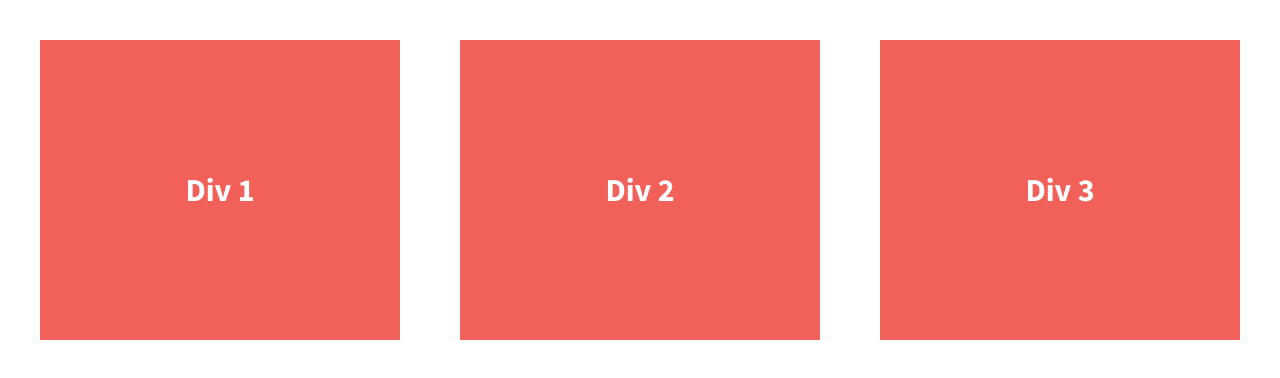
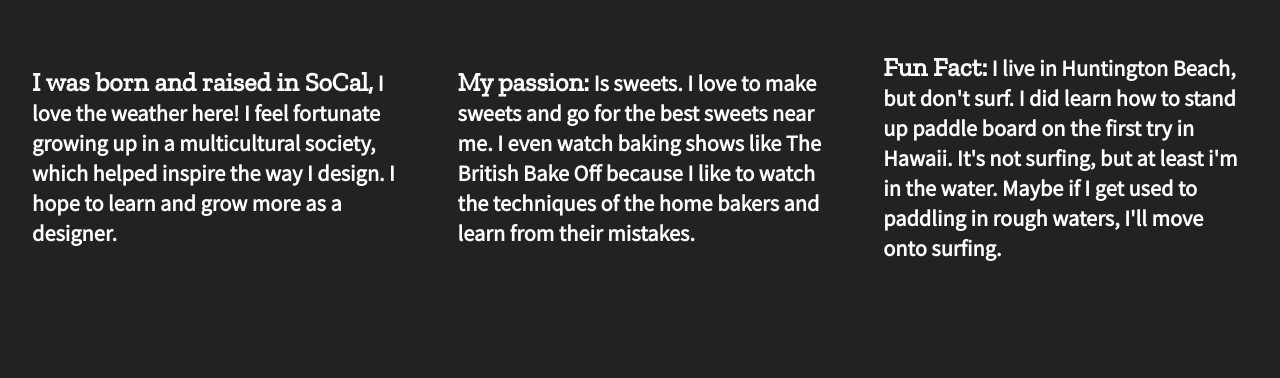
Before and after one commit to berthtam/206-divs-flexbox-starter, a plain HTML site: page index.html in a window 1280 px wide. Drawn offline with nearby package versions, Linux system fonts and the light colour scheme.

Commit message:
Initial commit

```diff
--- a/css/main.css
+++ b/css/main.css
@@ -1,4 +1,4 @@
-/*! HTML5 Boilerplate v5.2.0 | MIT License | https://html5boilerplate.com/ */
+hea/*! HTML5 Boilerplate v5.2.0 | MIT License | https://html5boilerplate.com/ */
 
 /*
  * What follows is the result of much research on cross-browser styling.
@@ -95,41 +95,44 @@ textarea {
    Author's custom styles
    ========================================================================== */
 
-
+/*Large Background Image*/
 html {
-  background-color: #fff;
+  background-color: #222;
   height: 100%;
+  width: 100%;
 }
 
 body {
-  font-family: 'Source Sans Pro', sans-serif;
+  font-family: 'Noto Sans JP', sans-serif;
+  font-weight: 700;
   padding: 2em;
-  font-size: 1.25em;
+  color: #fff;
   height: 100%;
 }
 
 .wrapper {
   /*add display:flex and set justify-content to space-between*/
-  font-weight: 700;
   display: flex;
+  flex-flow: row wrap;
   justify-content: space-between;
+  align-items: center;
 }
 
 .div-1, .div-2, .div-3 {
-  /*give the divs a width of 30%, add display:flex, set justify-content and align-items to center*/
-  color: #fff;
-  line-height: 1.5em;
-  font-size: 1.6em;
-  background-color: #f16059;
-  height: 300px;
   display: flex;
   justify-content: center;
   align-items: center;
+  color: #fff;
+  line-height: 1.5em;
+  font-size: 1.25em;
   width: 30%;
+  height: auto;
 }
 
-
-
+.wrapper span {
+  font-family: 'Zilla Slab', serif;
+  font-size: 1.3em;
+}
 
 /* ==========================================================================
    Helper classes
--- a/index.html
+++ b/index.html
@@ -3,7 +3,7 @@
     <head>
         <meta charset="utf-8">
         <meta http-equiv="x-ua-compatible" content="ie=edge">
-        <title>Make me into a grid!</title>
+        <title>A little bit about me!</title>
         <meta name="description" content="">
         <meta name="viewport" content="width=device-width, initial-scale=1">
 
@@ -13,23 +13,28 @@
         <link rel="stylesheet" href="css/normalize.css">
         <link rel="stylesheet" href="css/main.css">
         <script src="js/vendor/modernizr-2.8.3.min.js"></script>
-        <link href='http://fonts.googleapis.com/css?family=Lora:700' rel='stylesheet' type='text/css'>
-        <link href='http://fonts.googleapis.com/css?family=Source+Sans+Pro:400,700' rel='stylesheet' type='text/css'>
+
+        <link rel="preconnect" href="https://fonts.gstatic.com">
+        <link href="https://fonts.googleapis.com/css2?family=Zilla+Slab&display=swap" rel="stylesheet">
+
+        <link rel="preconnect" href="https://fonts.gstatic.com">
+        <link href="https://fonts.googleapis.com/css2?family=Noto+Sans+JP&family=Zilla+Slab&display=swap" rel="stylesheet">
     </head>
     <body>
         <!--[if lt IE 8]>
             <p class="browserupgrade">You are using an <strong>outdated</strong> browser. Please <a href="http://browsehappy.com/">upgrade your browser</a> to improve your experience.</p>
         <![endif]-->
 
+      <!-- Add your site or application content here -->
         <section class="wrapper">
             <div class="div-1">
-                Div 1
+              <p><span>I was born and raised in SoCal,</span> I love the weather here! I feel fortunate growing up in a multicultural society, which helped inspire the way I design. I hope to learn and grow more as a designer.</p>
             </div>
             <div class="div-2">
-                Div 2
+              <p><span>My passion:</span> Is sweets. I love to make sweets and go for the best sweets near me. I even watch baking shows like The British Bake Off because I like to watch the techniques of the home bakers and learn from their mistakes.</p>
             </div>
             <div class="div-3">
-                Div 3
+              <p><span>Fun Fact:</span> I live in Huntington Beach, but don't surf. I did learn how to stand up paddle board on the first try in Hawaii. It's not surfing, but at least i'm in the water. Maybe if I get used to paddling in rough waters, I'll move onto surfing.</p>
             </div>
         </section>
 
```
Also changed, not shown: 1 other file.
